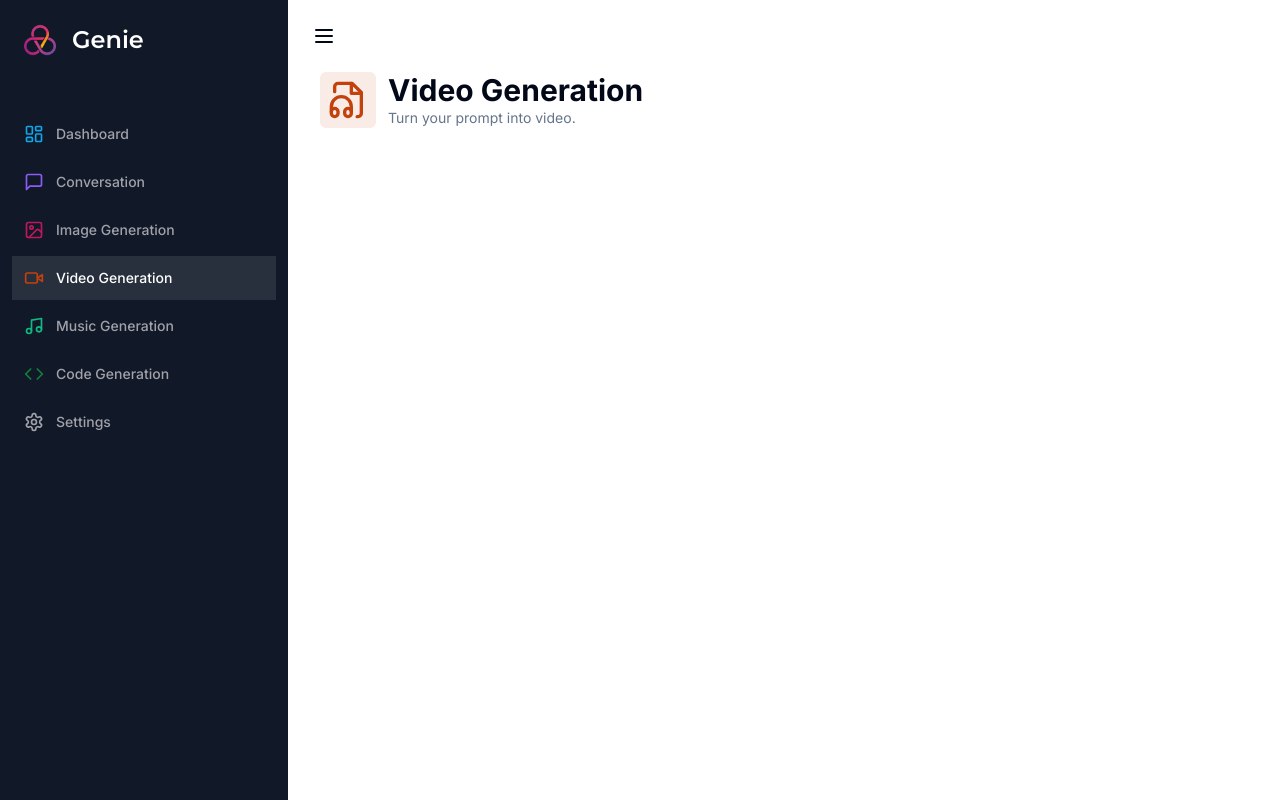
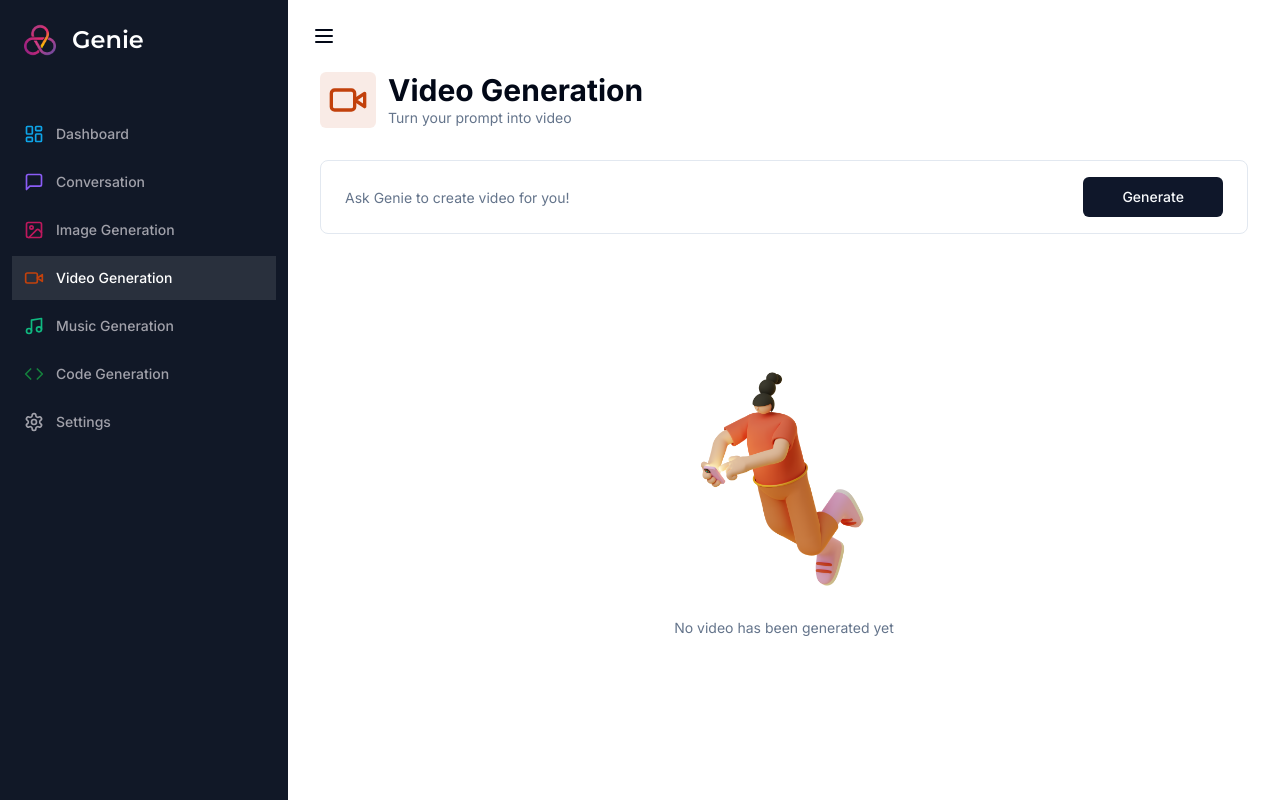
Before and after one commit to babaazz/genie, a Next.js app: page /video in a window 1280 px wide. Built offline with nearby package versions, Linux system fonts and the light colour scheme.

Commit message:
adding video generation

```diff
--- a/app/(dashboard)/(routes)/music/page.tsx
+++ b/app/(dashboard)/(routes)/music/page.tsx
@@ -18,7 +18,7 @@
 import { Loader } from "@/components/loader";
 import { cn } from "@/lib/utils";
 
-const ConversationPage = () => {
+const MusicGenPage = () => {
   const router = useRouter();
   const [music, setMusic] = useState<string>();
 
@@ -108,4 +108,4 @@
   );
 };
 
-export default ConversationPage;
+export default MusicGenPage;
--- /dev/null
+++ b/app/(dashboard)/(routes)/video/constants.ts
@@ -0,0 +1,7 @@
+import * as z from "zod";
+
+export const formSchema = z.object({
+  prompt: z.string().min(1, {
+    message: "Prompt is required",
+  }),
+});
--- a/app/(dashboard)/(routes)/video/page.tsx
+++ b/app/(dashboard)/(routes)/video/page.tsx
@@ -1,15 +1,112 @@
+"use client";
+import { useState } from "react";
+import axios from "axios";
+import { useRouter } from "next/navigation";
+
+import * as z from "zod";
+import { VideoIcon } from "lucide-react";
+import { useForm } from "react-hook-form";
+import { zodResolver } from "@hookform/resolvers/zod";
+
 import Heading from "@/components/heading";
-import { FileAudio } from "lucide-react";
+import { Empty } from "@/components/empty";
+
+import { formSchema } from "./constants";
+import { FormField, Form, FormItem, FormControl } from "@/components/ui/form";
+import { Input } from "@/components/ui/input";
+import { Button } from "@/components/ui/button";
+import { Loader } from "@/components/loader";
+import { cn } from "@/lib/utils";
+
 const VideoGenPage = () => {
+  const router = useRouter();
+  const [video, setVideo] = useState<string>();
+
+  const form = useForm<z.infer<typeof formSchema>>({
+    resolver: zodResolver(formSchema),
+    defaultValues: {
+      prompt: "",
+    },
+  });
+
+  const isLoading = form.formState.isSubmitting;
+
+  const onSubmit = async (values: z.infer<typeof formSchema>) => {
+    try {
+      setVideo(undefined);
+
+      const response = await axios.post("/api/video", values);
+      setVideo(response.data[0]);
+
+      form.reset();
+    } catch (error: any) {
+      console.log(error);
+    } finally {
+      router.refresh();
+    }
+  };
+
   return (
     <div>
       <Heading
         title="Video Generation"
-        description="Turn your prompt into video."
-        icon={FileAudio}
+        description="Turn your prompt into video"
+        icon={VideoIcon}
         iconColor="text-orange-700"
         bgColor="bg-orange-700/10"
       />
+      <div className="px-4 lg:px-8">
+        <div>
+          <Form {...form}>
+            <form
+              onSubmit={form.handleSubmit(onSubmit)}
+              className="rounded-lg border w-full p-4 px-3 md:px-6 focus-within:shadow-sm grid grid-cols-12 gap-2"
+            >
+              <FormField
+                name="prompt"
+                render={({ field }) => (
+                  <FormItem className="col-span-12 lg:col-span-10">
+                    <FormControl className="m-0 p-0">
+                      <Input
+                        className="border-0 outline-none focus-visible:ring-0 focus-visible:ring-transparent"
+                        disabled={isLoading}
+                        placeholder="Ask Genie to create video for you!"
+                        {...field}
+                      />
+                    </FormControl>
+                  </FormItem>
+                )}
+              />
+              <Button
+                className="col-span-12 lg:col-span-2 w-full"
+                disabled={isLoading}
+              >
+                Generate
+              </Button>
+            </form>
+          </Form>
+        </div>
+        <div className="space-y-4 mt-4">
+          {isLoading && (
+            <div className=" p-8 rounded-lg w-full flex items-center justify-center bg-muted">
+              <Loader />
+            </div>
+          )}
+          {!video && !isLoading && (
+            <div>
+              <Empty label="No video has been generated yet" />
+            </div>
+          )}
+          {video && (
+            <video
+              controls
+              className="w-full aspect-video mt-8 rounded-lg border bg-black"
+            >
+              <source src={video} />
+            </video>
+          )}
+        </div>
+      </div>
     </div>
   );
 };
--- /dev/null
+++ b/app/(landing)/layout.tsx
@@ -0,0 +1,9 @@
+const LandingLayout = ({ children }: { children: React.ReactNode }) => {
+  return (
+    <main className="h-full bg-[#111827] overflow-auto">
+      <div className="mx-auto max-w-screen-xl h-full w-full">{children}</div>
+    </main>
+  );
+};
+
+export default LandingLayout;
--- /dev/null
+++ b/app/api/video/route.ts
@@ -0,0 +1,37 @@
+import { auth } from "@clerk/nextjs";
+import { NextResponse } from "next/server";
+import Replicate from "replicate";
+
+const replicate = new Replicate({
+  auth: process.env.REPLICATE_API_TOKEN,
+});
+
+export async function POST(req: Request) {
+  try {
+    const { userId } = auth();
+    const body = await req.json();
+    const { prompt } = body;
+
+    if (!userId) {
+      return new NextResponse("Unauthorised", { status: 401 });
+    }
+
+    if (!prompt) {
+      return new NextResponse("Prompts are required", { status: 400 });
+    }
+
+    const response = await replicate.run(
+      "anotherjesse/zeroscope-v2-xl:9f747673945c62801b13b84701c783929c0ee784e4748ec062204894dda1a351",
+      {
+        input: {
+          prompt,
+        },
+      }
+    );
+
+    return NextResponse.json(response);
+  } catch (error) {
+    console.log("MUSICAL_ERROR", error);
+    return new NextResponse("Internal error", { status: 500 });
+  }
+}
```
Also changed, not shown: components/landingHero.tsx (added).
